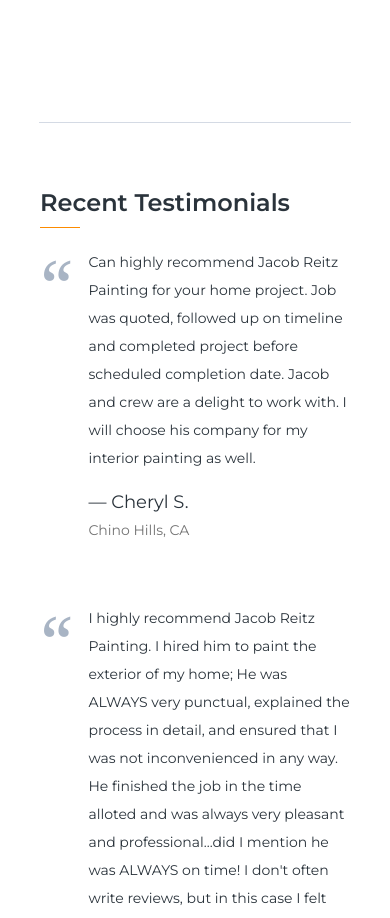
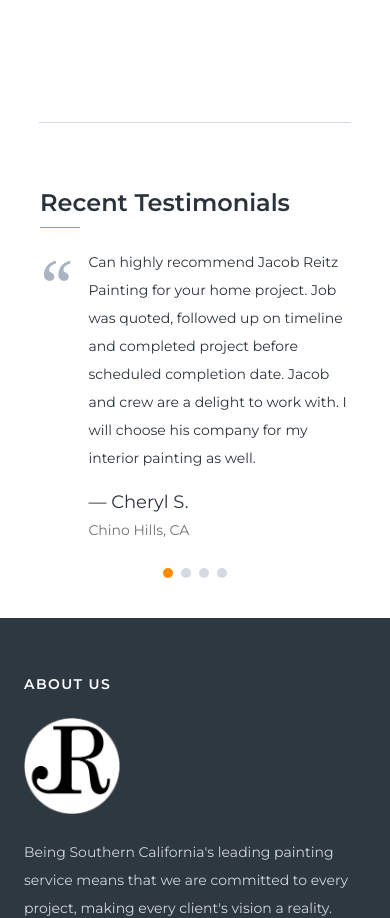
Before and after one commit to orbonnie/jr-painting, a Next.js app: page /quote in a window 390 px wide. Shown: the part 1187-2105 px from the top of the page. Built offline with nearby package versions, Linux system fonts and the light colour scheme.

Commit message:
Refactor testimnials to condense into a carousel of small screens

```diff
--- a/src/app/globals.css
+++ b/src/app/globals.css
@@ -37,6 +37,20 @@
   }
 }
 
+@keyframes slide-in-right {
+  from {
+    transform: translateX(100%);
+  }
+
+  to {
+    transform: translateX(0);
+  }
+}
+
+.animate-slide-in-right {
+  animation: slide-in-right 400ms ease-out;
+}
+
 body {
   background: var(--background);
   color: var(--foreground);
--- a/src/app/quote/page.tsx
+++ b/src/app/quote/page.tsx
@@ -1,6 +1,6 @@
 import Link from "next/link";
 import ContactForm from "@/components/ContactForm";
-import { reviews } from "@/data/reviews";
+import Testimonials from "@/components/Testimonials";
 
 export default function RequestAQuotePage() {
   return (
@@ -45,39 +45,7 @@ export default function RequestAQuotePage() {
 
       <hr className="mx-[10vw] text-grey-400" />
 
-      {/* Testimonials */}
-      <section className="w-full">
-        <div className="mx-auto mb-10 max-w-6xl px-10 md:px-20">
-          <div className="pt-16">
-            <h2 className="mb-2 text-2xl font-semibold text-grey-900">
-              Recent Testimonials
-            </h2>
-            <div className="mb-5 h-px w-10 bg-orange-800" />
-          </div>
-
-          <div className="grid gap-x-16 gap-y-16 pb-16 md:grid-cols-2">
-            {reviews.map((review) => (
-              <div key={review.name} className="flex gap-4">
-                <span className="shrink-0 font-serif text-7xl leading-none text-grey-500">
-                  &ldquo;
-                </span>
-
-                <div>
-                  <p className="text-sm leading-7 text-grey-900">
-                    {review.text}
-                  </p>
-
-                  <p className="mt-4 text-lg text-grey-900">— {review.name}</p>
-
-                  <p className="mt-1 text-sm text-grey-700">
-                    {review.location}
-                  </p>
-                </div>
-              </div>
-            ))}
-          </div>
-        </div>
-      </section>
+      <Testimonials />
     </main>
   );
 }
--- a/src/app/services/[slug]/page.tsx
+++ b/src/app/services/[slug]/page.tsx
@@ -3,6 +3,7 @@ import { notFound } from "next/navigation";
 import { reviews } from "@/data/reviews";
 import { services } from "@/data/services";
 import { projects } from "@/data/projects";
+import Testimonials from "@/components/Testimonials";
 import ProjectCard from "@/components/ProjectCard";
 
 type Props = {
@@ -116,32 +117,7 @@ export default async function ServicePage({ params }: Props) {
 
       <hr className="text-grey-400 mx-[10vw]" />
 
-      {/* Reviews */}
-      <section className="w-full">
-        <div className="mx-auto max-w-6xl mb-10 px-10 md:px-20">
-          <div className="grid gap-x-16 gap-y-16 pt-16 md:grid-cols-2">
-            {reviews.map((review) => (
-              <div key={review.name} className="flex gap-4">
-                <span className="shrink-0 font-serif text-7xl leading-none text-grey-500">
-                  &ldquo;
-                </span>
-
-                <div>
-                  <p className="text-sm leading-7 text-grey-900">
-                    {review.text}
-                  </p>
-
-                  <p className="mt-4 text-lg text-grey-900">— {review.name}</p>
-
-                  <p className="mt-1 text-sm text-grey-700">
-                    {review.location}
-                  </p>
-                </div>
-              </div>
-            ))}
-          </div>
-        </div>
-      </section>
+      <Testimonials />
 
       <hr className="text-grey-400 mx-[10vw]" />
 
--- /dev/null
+++ b/src/components/Testimonials.tsx
@@ -0,0 +1,92 @@
+"use client";
+
+import { useEffect, useState } from "react";
+import { ChevronLeft, ChevronRight } from "lucide-react";
+import { reviews } from "@/data/reviews";
+
+export default function Testimonials() {
+  const [index, setIndex] = useState(0);
+
+  useEffect(() => {
+    const interval = setInterval(() => {
+      setIndex((current) => (current === reviews.length - 1 ? 0 : current + 1));
+    }, 6000);
+
+    return () => clearInterval(interval);
+  }, []);
+
+  return (
+    <section className="w-full">
+      <div className="mx-auto max-w-6xl px-10 md:px-20">
+        {/* Heading */}
+        <div className="pt-16">
+          <h2 className="mb-2 text-2xl font-semibold text-grey-900">
+            Recent Testimonials
+          </h2>
+          <div className="mb-5 h-px w-10 bg-orange-800" />
+        </div>
+
+        {/* Desktop */}
+        <div className="hidden grid-cols-2 gap-x-16 gap-y-16 pb-16 md:grid">
+          {reviews.map((review) => (
+            <div key={review.name} className="flex gap-4">
+              <span className="shrink-0 font-serif text-7xl leading-none text-grey-500">
+                &ldquo;
+              </span>
+
+              <div>
+                <p className="text-sm leading-7 text-grey-900">{review.text}</p>
+
+                <p className="mt-4 text-lg text-grey-900">— {review.name}</p>
+
+                <p className="mt-1 text-sm text-grey-700">{review.location}</p>
+              </div>
+            </div>
+          ))}
+        </div>
+
+        {/* Mobile */}
+        <div className="pb-10 md:hidden">
+          <div className="min-h-75 overflow-hidden">
+            <div key={index} className="flex gap-4 animate-slide-in-right">
+              <span className="shrink-0 font-serif text-7xl leading-none text-grey-500">
+                &ldquo;
+              </span>
+
+              <div>
+                <p className="text-sm leading-7 text-grey-900">
+                  {reviews[index].text}
+                </p>
+
+                <p className="mt-4 text-lg text-grey-900">
+                  — {reviews[index].name}
+                </p>
+
+                <p className="mt-1 text-sm text-grey-700">
+                  {reviews[index].location}
+                </p>
+              </div>
+            </div>
+          </div>
+
+          {/* Carousel dots */}
+          <div className="mt-5 flex justify-center gap-2">
+            {reviews.map((review, reviewIndex) => (
+              <button
+                key={review.name}
+                type="button"
+                onClick={() => setIndex(reviewIndex)}
+                aria-label={`Show testimonial ${reviewIndex + 1}`}
+                className={`h-2.5 w-2.5 rounded-full transition-colors ${
+                  reviewIndex === index
+                    ? "bg-orange-800"
+                    : "bg-grey-400 hover:bg-grey-600"
+                }`}
+              />
+            ))}
+          </div>
+        </div>
+      </div>
+    </section>
+  );
+}
```
